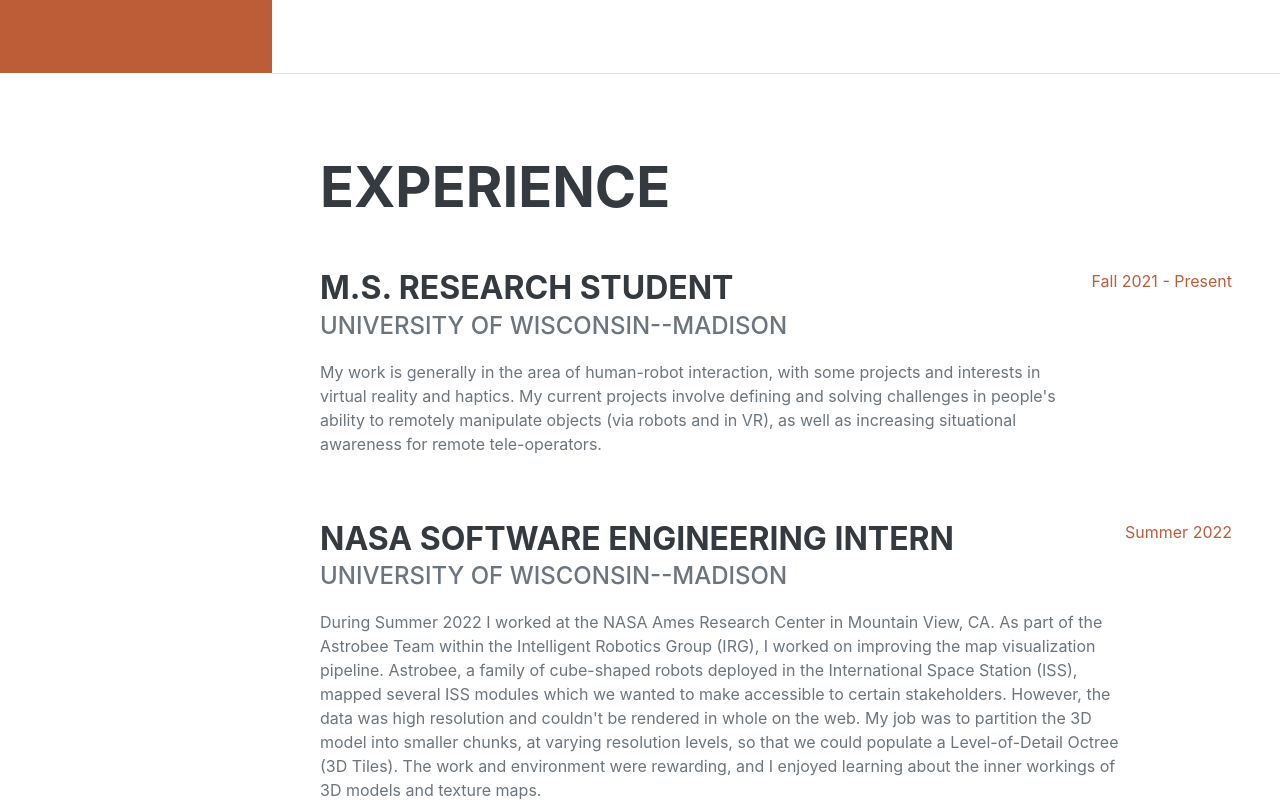
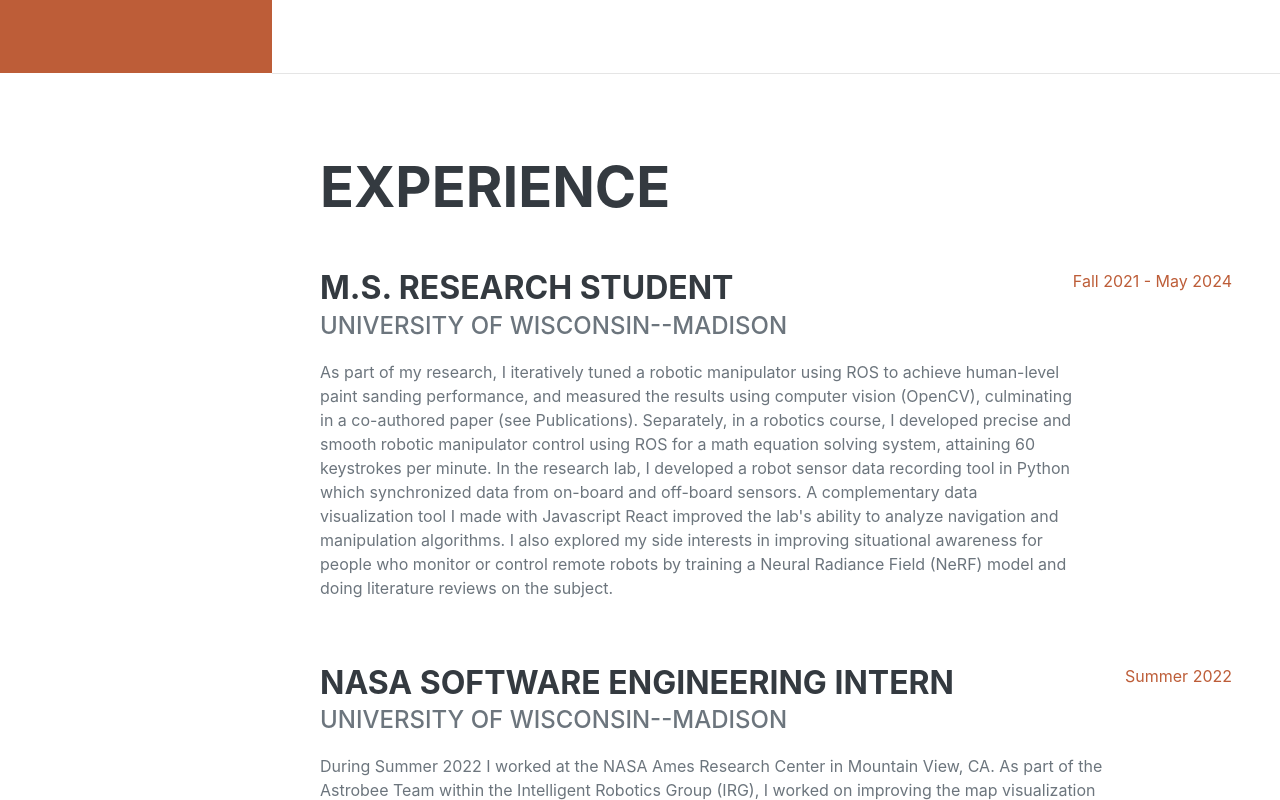
Before and after one commit to orrblue/hello, a plain HTML site: page index.html in a window 1280 px wide. Shown: the part 727-1527 px from the top of the page. Drawn offline with nearby package versions, Linux system fonts and the light colour scheme; a web font is replaced by a local one.

Commit message:
Update research experience

```diff
--- a/index.html
+++ b/index.html
@@ -53,7 +53,7 @@
 					CS Research M.S. @ University of Wisconsin--Madison · SF Bay Area ·
 					<a href="mailto:name@email.com">nitzan (at) cs (dot) wisc (dot) edu</a>
 				</div>
-				<p class="lead mb-5">I research how to improve teleoperation and understanding of robots</p>
+				<p class="lead mb-5">Hello, my name is Nitzan. I recently graduated with a Master's in Computer Science, and I am on the job market!</p>
 				<div class="social-icons">
 					<!-- <a class="social-icon" href="#"><i class="fab fa-linkedin-in"></i></a>
                         <a class="social-icon" href="#"><i class="fab fa-github"></i></a>
@@ -73,12 +73,17 @@
 					<div class="flex-grow-1">
 						<h3 class="mb-0">M.S. Research Student</h3>
 						<div class="subheading mb-3">University of Wisconsin--Madison</div>
-						<p>My work is generally in the area of human-robot interaction, with some projects and interests
-							in virtual reality and haptics. My current projects involve defining and solving challenges
-							in people's ability to remotely manipulate objects (via robots and in VR), as well as
-							increasing situational awareness for remote tele-operators. </p>
+						<p>As part of my research, I iteratively tuned a robotic manipulator using ROS to achieve human-level paint sanding performance,
+							and measured the results using computer vision (OpenCV), culminating in a co-authored paper (see Publications).
+							Separately, in a robotics course, I developed precise and smooth robotic manipulator control
+							using ROS for a math equation solving system, attaining 60 keystrokes per minute. In the research
+							lab, I developed a robot sensor data recording tool in Python which synchronized data from on-board
+							and off-board sensors. A complementary data visualization tool
+							I made with Javascript React improved the lab's ability to analyze navigation and manipulation algorithms.
+							I also explored my side interests in improving situational awareness for people who monitor or control remote robots by
+							training a Neural Radiance Field (NeRF) model and doing literature reviews on the subject.</p>
 					</div>
-					<div class="flex-shrink-0"><span class="text-primary">Fall 2021 - Present</span></div>
+					<div class="flex-shrink-0"><span class="text-primary">Fall 2021 - May 2024</span></div>
 				</div>
 
 				<div class="d-flex flex-column flex-md-row justify-content-between mb-5">
```
